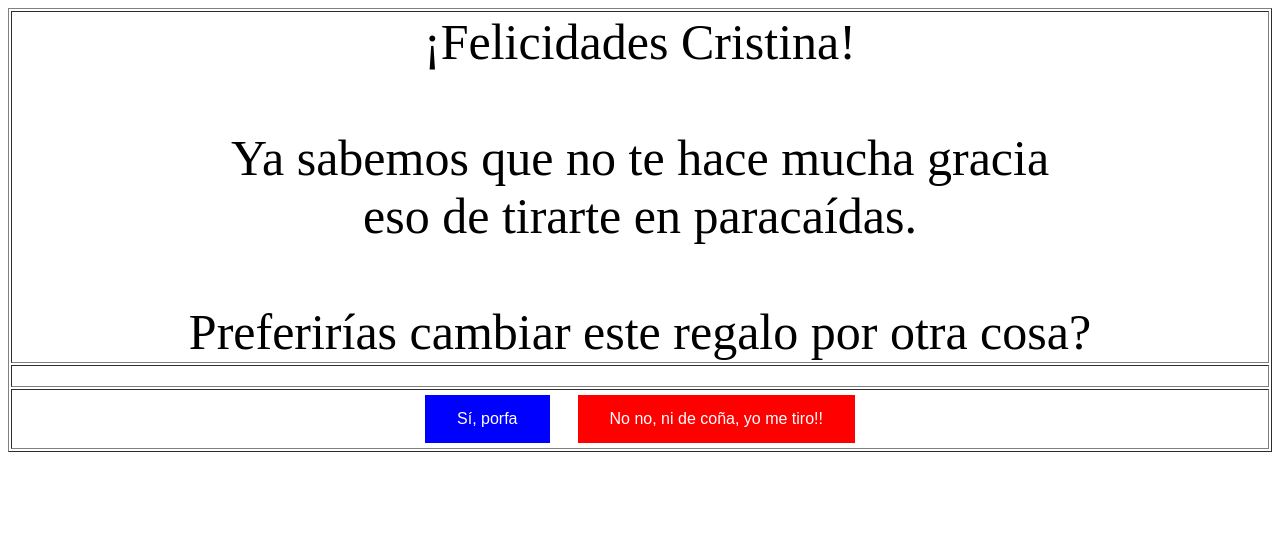
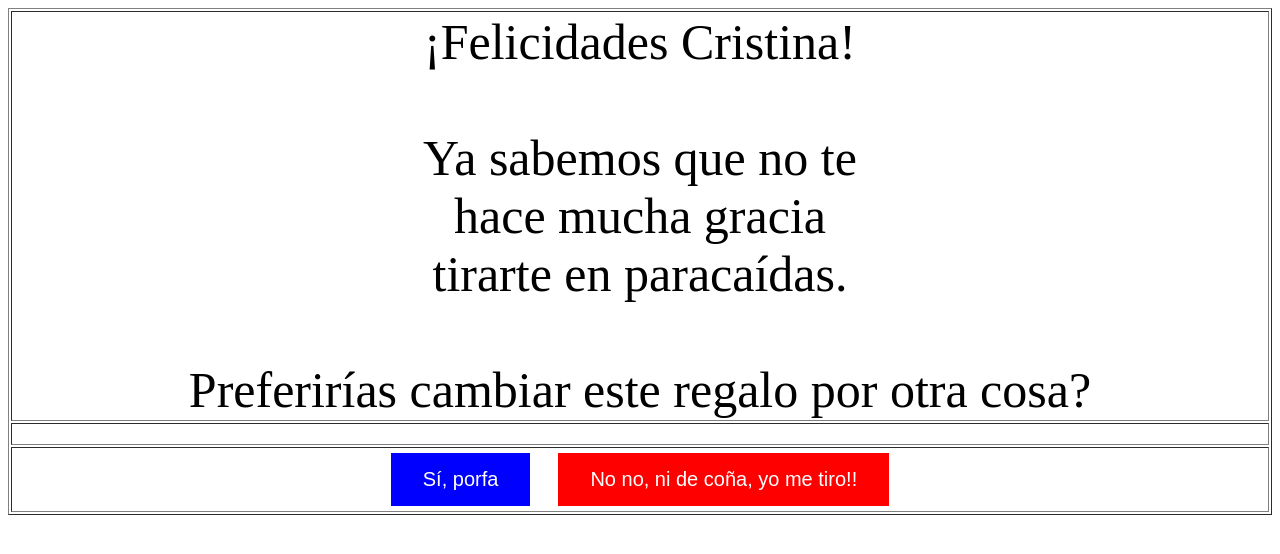
Before and after one commit to JThos/JThos.github.io, a plain HTML site: page index.html in a window 1280 px wide. Drawn offline with Linux system fonts and the light colour scheme.

Commit message:
Update index.html

```diff
--- a/index.html
+++ b/index.html
@@ -8,7 +8,7 @@
   text-align: center;
   text-decoration: none;
   display: inline-block;
-  font-size: 16px;
+  font-size: 20px;
   margin: 4px 2px;
   cursor: pointer;
 }
@@ -20,7 +20,7 @@
   text-align: center;
   text-decoration: none;
   display: inline-block;
-  font-size: 16px;
+  font-size: 20px;
   margin: 4px 2px;
   cursor: pointer;
 }
@@ -31,9 +31,11 @@
 	<tr>
 	<td width='100%' align='center' style='font-size: 50px'>
 		&#161;Felicidades Cristina&#33;<br><br>
-		Ya sabemos que no te hace mucha gracia<br>
-		eso de tirarte en paraca&iacute;das.<br><br>
-		Preferirías cambiar este regalo por otra cosa?
+		Ya sabemos que no te<br>
+		hace mucha gracia<br>
+		tirarte en paraca&iacute;das.<br><br>
+		Preferirías cambiar este
+		regalo por otra cosa?
 	</td>
 	</tr>
 
```
